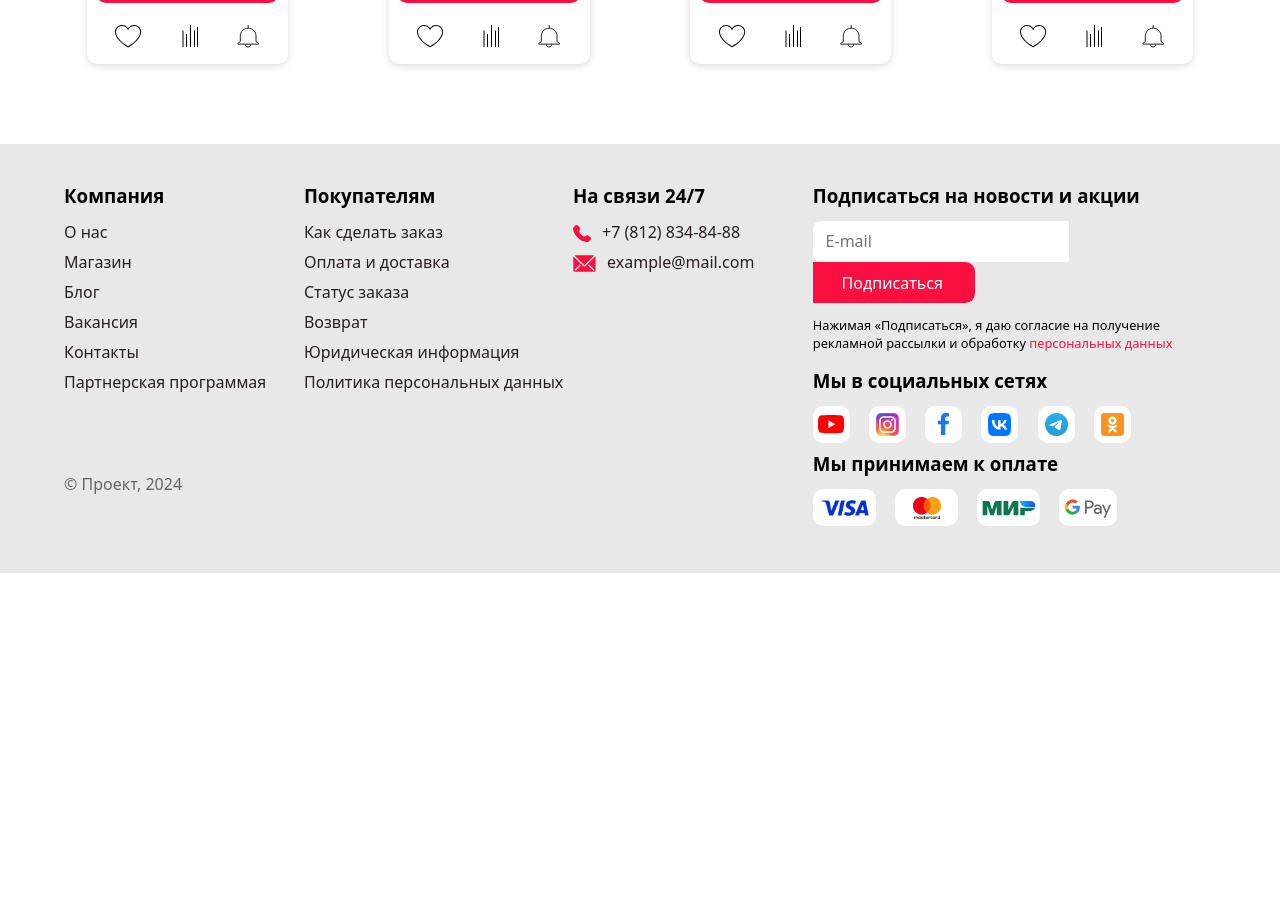
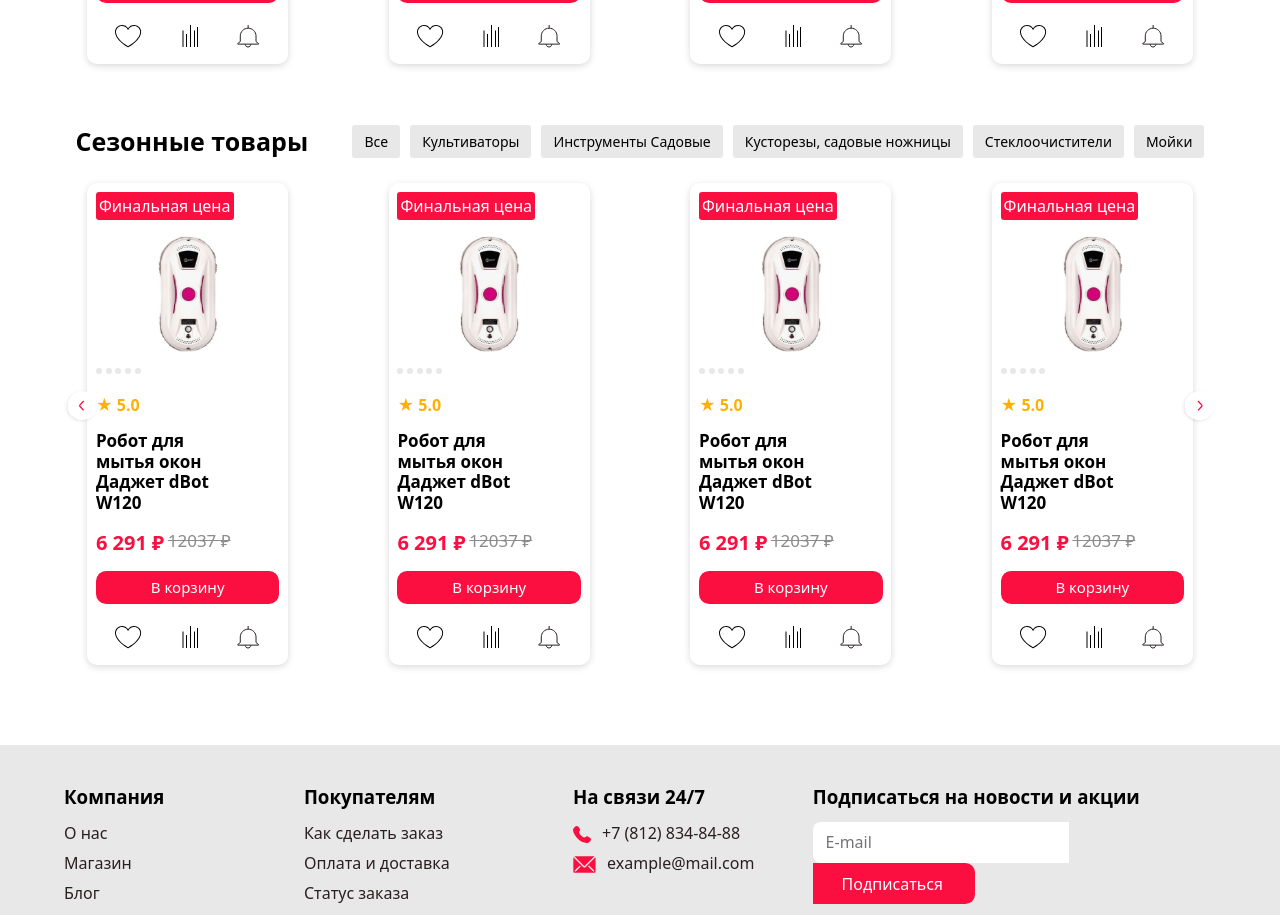
Before and after one commit to Dachesaw/shop, a React (Vite) app: page / in a window 1280 px wide. Shown: the part 1460-2375 px from the top of the page. Before the commit the page ends 2033 px from the top, so only its background shows below. Built offline with nearby package versions, Linux system fonts and the light colour scheme.

Commit message:
add Card2

```diff
--- /dev/null
+++ b/src/componenjs/Card2/Card2.js
@@ -0,0 +1,77 @@
+"use strict";
+
+Object.defineProperty(exports, "__esModule", {
+  value: true
+});
+exports.default = void 0;
+require("./Card2.css");
+var _washing = _interopRequireDefault(require("../../assets/washing-1.png"));
+var _like = _interopRequireDefault(require("../../assets/like.svg"));
+var _raiting = _interopRequireDefault(require("../../assets/raiting.svg"));
+var _notice = _interopRequireDefault(require("../../assets/notice.svg"));
+function _interopRequireDefault(obj) { return obj && obj.__esModule ? obj : { default: obj }; }
+var Card2 = function Card2() {
+  return /*#__PURE__*/React.createElement("div", {
+    className: "card-wrap"
+  }, /*#__PURE__*/React.createElement("div", {
+    className: "sale"
+  }, /*#__PURE__*/React.createElement("span", {
+    className: "sale-element"
+  }, "\u0424\u0438\u043D\u0430\u043B\u044C\u043D\u0430\u044F \u0446\u0435\u043D\u0430")), /*#__PURE__*/React.createElement("div", {
+    className: "container-img"
+  }, /*#__PURE__*/React.createElement("img", {
+    src: _washing.default,
+    alt: ""
+  }), /*#__PURE__*/React.createElement("ul", {
+    className: "progres-wrap"
+  }, /*#__PURE__*/React.createElement("li", null, /*#__PURE__*/React.createElement("button", {
+    className: "progres-btn"
+  })), /*#__PURE__*/React.createElement("li", null, /*#__PURE__*/React.createElement("button", {
+    className: "progres-btn"
+  })), /*#__PURE__*/React.createElement("li", null, /*#__PURE__*/React.createElement("button", {
+    className: "progres-btn"
+  })), /*#__PURE__*/React.createElement("li", null, /*#__PURE__*/React.createElement("button", {
+    className: "progres-btn"
+  })), /*#__PURE__*/React.createElement("li", null, /*#__PURE__*/React.createElement("button", {
+    className: "progres-btn"
+  })))), /*#__PURE__*/React.createElement("div", {
+    className: "container-rating"
+  }, /*#__PURE__*/React.createElement("span", {
+    className: "rating"
+  }, "\u2605 5.0")), /*#__PURE__*/React.createElement("div", {
+    className: "device_name-container"
+  }, /*#__PURE__*/React.createElement("h3", {
+    className: "device_name"
+  }, "\u0420\u043E\u0431\u043E\u0442 \u0434\u043B\u044F \u043C\u044B\u0442\u044C\u044F \u043E\u043A\u043E\u043D \u0414\u0430\u0434\u0436\u0435\u0442 dBot W120")), /*#__PURE__*/React.createElement("div", {
+    className: "price-container"
+  }, /*#__PURE__*/React.createElement("span", {
+    className: "price-main"
+  }, "6 291 \u20BD"), /*#__PURE__*/React.createElement("del", {
+    className: "price-sale"
+  }, "12037 \u20BD")), /*#__PURE__*/React.createElement("div", {
+    className: "button-bug-container"
+  }, /*#__PURE__*/React.createElement("button", {
+    className: "bug"
+  }, "\u0412 \u043A\u043E\u0440\u0437\u0438\u043D\u0443")), /*#__PURE__*/React.createElement("div", {
+    className: "button-container"
+  }, /*#__PURE__*/React.createElement("button", {
+    className: "btn-var"
+  }, /*#__PURE__*/React.createElement("img", {
+    id: "like",
+    src: _like.default,
+    alt: ""
+  })), /*#__PURE__*/React.createElement("button", {
+    className: "btn-var"
+  }, /*#__PURE__*/React.createElement("img", {
+    id: "rating",
+    src: _raiting.default,
+    alt: ""
+  })), /*#__PURE__*/React.createElement("button", {
+    className: "btn-var"
+  }, /*#__PURE__*/React.createElement("img", {
+    id: "notice",
+    src: _notice.default,
+    alt: ""
+  }))));
+};
+var _default = exports.default = Card2;
--- a/src/componenjs/MainPage/MainPage.js
+++ b/src/componenjs/MainPage/MainPage.js
@@ -9,8 +9,9 @@ var _CategoryMain = _interopRequireDefault(require("../CategoryMain/CategoryMain
 var _Ads = _interopRequireDefault(require("../Ads/Ads"));
 var _PopularCategory = _interopRequireDefault(require("../PopularCategory/PopularCategory"));
 var _BestSellers = _interopRequireDefault(require("../BestSellers/BestSellers"));
+var _SeasonalProducts = _interopRequireDefault(require("../SeasonalProducts/SeasonalProducts"));
 function _interopRequireDefault(obj) { return obj && obj.__esModule ? obj : { default: obj }; }
 var MainPage = function MainPage() {
-  return /*#__PURE__*/React.createElement("main", null, /*#__PURE__*/React.createElement(_CategoryMain.default, null), /*#__PURE__*/React.createElement(_Ads.default, null), /*#__PURE__*/React.createElement(_PopularCategory.default, null), /*#__PURE__*/React.createElement(_BestSellers.default, null));
+  return /*#__PURE__*/React.createElement("main", null, /*#__PURE__*/React.createElement(_CategoryMain.default, null), /*#__PURE__*/React.createElement(_Ads.default, null), /*#__PURE__*/React.createElement(_PopularCategory.default, null), /*#__PURE__*/React.createElement(_BestSellers.default, null), /*#__PURE__*/React.createElement(_SeasonalProducts.default, null));
 };
 var _default = exports.default = MainPage;
--- /dev/null
+++ b/src/componenjs/SeasonalProducjs/SeasonalProducts.js
@@ -0,0 +1,31 @@
+"use strict";
+
+Object.defineProperty(exports, "__esModule", {
+  value: true
+});
+exports.default = void 0;
+require("./SeasonalProducts.css");
+var _Card = _interopRequireDefault(require("../Card2/Card2"));
+var _leftAdsButton = _interopRequireDefault(require("../../assets/left-ads-button.svg"));
+var _rightAdsButton = _interopRequireDefault(require("../../assets/right-ads-button.svg"));
+function _interopRequireDefault(obj) { return obj && obj.__esModule ? obj : { default: obj }; }
+var SeasonalProducts = function SeasonalProducts() {
+  return /*#__PURE__*/React.createElement("div", {
+    className: "best-sellers-wrap"
+  }, /*#__PURE__*/React.createElement("div", {
+    className: "best-sellers-header"
+  }, /*#__PURE__*/React.createElement("h2", null, "\u0421\u0435\u0437\u043E\u043D\u043D\u044B\u0435 \u0442\u043E\u0432\u0430\u0440\u044B"), /*#__PURE__*/React.createElement("ul", null, /*#__PURE__*/React.createElement("li", null, /*#__PURE__*/React.createElement("button", null, "\u0412\u0441\u0435")), /*#__PURE__*/React.createElement("li", null, /*#__PURE__*/React.createElement("button", null, "\u041A\u0443\u043B\u044C\u0442\u0438\u0432\u0430\u0442\u043E\u0440\u044B")), /*#__PURE__*/React.createElement("li", null, /*#__PURE__*/React.createElement("button", null, "\u0418\u043D\u0441\u0442\u0440\u0443\u043C\u0435\u043D\u0442\u044B \u0421\u0430\u0434\u043E\u0432\u044B\u0435")), /*#__PURE__*/React.createElement("li", null, /*#__PURE__*/React.createElement("button", null, "\u041A\u0443\u0441\u0442\u043E\u0440\u0435\u0437\u044B, \u0441\u0430\u0434\u043E\u0432\u044B\u0435 \u043D\u043E\u0436\u043D\u0438\u0446\u044B")), /*#__PURE__*/React.createElement("li", null, /*#__PURE__*/React.createElement("button", null, "\u0421\u0442\u0435\u043A\u043B\u043E\u043E\u0447\u0438\u0441\u0442\u0438\u0442\u0435\u043B\u0438")), /*#__PURE__*/React.createElement("li", null, /*#__PURE__*/React.createElement("button", null, "\u041C\u043E\u0439\u043A\u0438")))), /*#__PURE__*/React.createElement("button", {
+    className: "buttons-ads-left"
+  }, /*#__PURE__*/React.createElement("img", {
+    src: _leftAdsButton.default,
+    alt: ""
+  })), /*#__PURE__*/React.createElement("button", {
+    className: "buttons-ads-right"
+  }, /*#__PURE__*/React.createElement("img", {
+    src: _rightAdsButton.default,
+    alt: ""
+  })), /*#__PURE__*/React.createElement("div", {
+    className: "card-block"
+  }, /*#__PURE__*/React.createElement(_Card.default, null), /*#__PURE__*/React.createElement(_Card.default, null), /*#__PURE__*/React.createElement(_Card.default, null), /*#__PURE__*/React.createElement(_Card.default, null)));
+};
+var _default = exports.default = SeasonalProducts;
--- /dev/null
+++ b/src/components/Card2/Card2.tsx
@@ -0,0 +1,46 @@
+import './Card2.css'
+import washing from '../../assets/washing-1.png'
+import like from '../../assets/like.svg'
+import rating from '../../assets/raiting.svg'
+import notice from '../../assets/notice.svg'
+
+const Card2 = () => {
+    return (
+        <div className="card-wrap">
+            <div className="sale">
+                {/* <span className='sale-element'>-39%</span> */}
+                <span className='sale-element'>Финальная цена</span>
+            </div>
+            <div className="container-img">
+                <img src={washing} alt="" />
+                <ul className='progres-wrap'>
+                   <li><button className='progres-btn'></button></li>
+                   <li><button className='progres-btn'></button></li>
+                   <li><button className='progres-btn'></button></li>
+                   <li><button className='progres-btn'></button></li>
+                   <li><button className='progres-btn'></button></li>
+                </ul>
+            </div>
+            <div className="container-rating">
+                <span className='rating'>★ 5.0</span>
+            </div>
+            <div className="device_name-container">
+                <h3 className='device_name'>Робот для мытья окон Даджет dBot W120</h3>
+            </div>
+            <div className="price-container">
+                <span className='price-main'>6 291 ₽</span>
+                <del className='price-sale'>12037 ₽</del>
+            </div>
+            <div className='button-bug-container'>
+                <button className='bug'>В корзину</button>
+            </div>
+            <div className='button-container'>
+                <button className='btn-var'><img  id='like' src={like} alt="" /></button>
+                <button className='btn-var'><img  id='rating' src={rating} alt="" /></button>
+                <button className='btn-var'><img  id='notice' src={notice} alt="" /></button>
+            </div>
+        </div>
+     );
+}
+
+export default Card2;
--- a/src/components/MainPage/MainPage.tsx
+++ b/src/components/MainPage/MainPage.tsx
@@ -3,6 +3,7 @@ import CategotyMain from '../CategoryMain/CategoryMain'
 import Ads from '../Ads/Ads'
 import PopularCategory from '../PopularCategory/PopularCategory'
 import BestSellers from '../BestSellers/BestSellers'
+import SeasonalProducts from '../SeasonalProducts/SeasonalProducts'
 
 const MainPage = () => {
     return (
@@ -11,6 +12,7 @@ const MainPage = () => {
             <Ads/>
             <PopularCategory/>
             <BestSellers />
+            <SeasonalProducts />
         </main>
      );
 }
--- /dev/null
+++ b/src/components/SeasonalProducts/SeasonalProducts.tsx
@@ -0,0 +1,32 @@
+import './SeasonalProducts.css'
+import Card2 from '../Card2/Card2'
+import left from '../../assets/left-ads-button.svg'
+import right from '../../assets/right-ads-button.svg'
+
+const SeasonalProducts = () => {
+    return (
+        <div className='best-sellers-wrap'>
+            <div className="best-sellers-header">
+                <h2>Сезонные товары</h2>
+                <ul>
+                    <li><button>Все</button></li>
+                    <li><button>Культиваторы</button></li>
+                    <li><button>Инструменты Садовые</button></li>
+                    <li><button>Кусторезы, садовые ножницы</button></li>
+                    <li><button>Стеклоочистители</button></li>
+                    <li><button>Мойки</button></li>
+                </ul>
+            </div>
+                        <button className='buttons-ads-left' ><img src={left} alt="" /></button>
+                        <button className='buttons-ads-right' ><img src={right} alt="" /></button>
+            <div className='card-block'>
+                <Card2 />
+                <Card2 />
+                <Card2 />
+                <Card2 />
+            </div>
+        </div>
+    );
+}
+
+export default SeasonalProducts;
```
Also changed, not shown: src/assets/washing-1.png (added), src/components/Card2/Card2.css (added), src/components/Card2/Card2.scss (added), src/components/SeasonalProducts/SeasonalProducts.css (added), src/components/SeasonalProducts/SeasonalProducts.scss (added).
